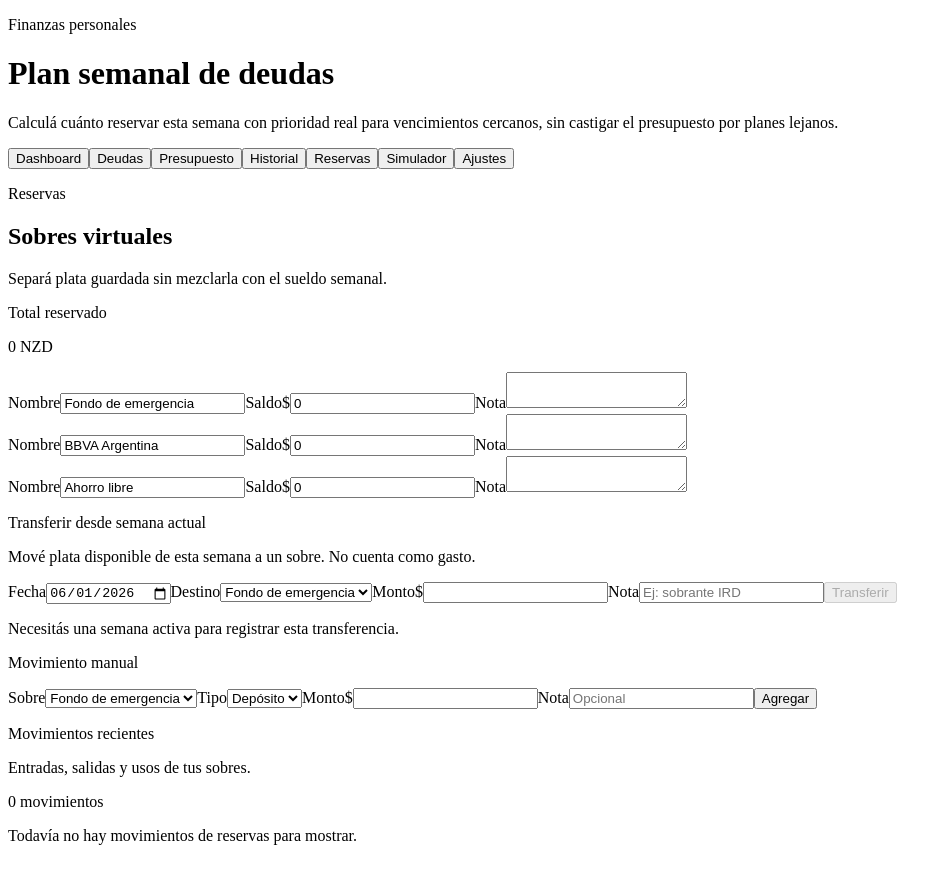
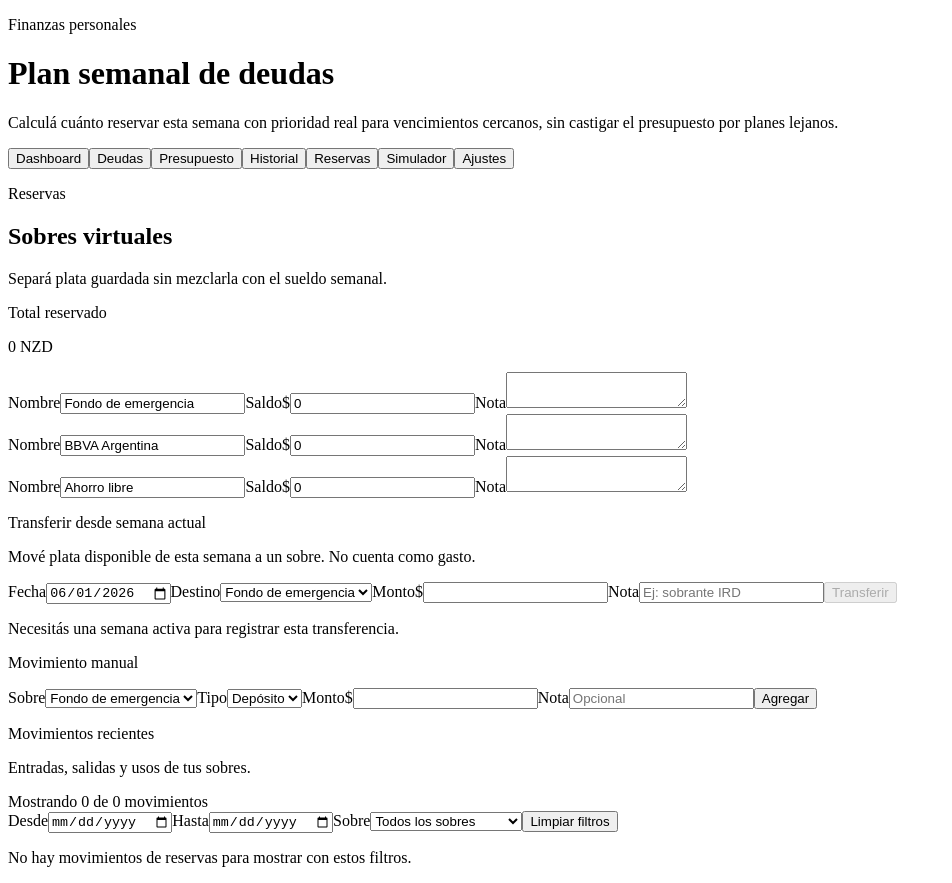
Before and after one commit to marcosgaier/finance-app, a React (Vite) app: page / in a window 1280 px wide. Both pictures are taken after a click on the button "Reservas". Shown: the whole page, without its empty margins (0-952 px from the left). Before the commit the page ends 861 px from the top, so only its background shows below. Built offline with nearby package versions, Linux system fonts and the light colour scheme; the HTML template or start-up script is replaced by a standard one.

Commit message:
Add reserve movement filters and pagination

```diff
--- a/src/components/ReserveBuckets.jsx
+++ b/src/components/ReserveBuckets.jsx
@@ -31,6 +31,12 @@ export function ReserveBuckets({
     amount: '',
     note: '',
   });
+  const [movementFilters, setMovementFilters] = useState({
+    dateFrom: '',
+    dateTo: '',
+    bucketId: 'all',
+  });
+  const [showAllMovements, setShowAllMovements] = useState(false);
   const totalReserved = buckets.reduce((total, bucket) => total + Number(bucket.balance || 0), 0);
   const recentMovements = buildReserveMovementHistory({
     activeWeek,
@@ -38,6 +44,14 @@ export function ReserveBuckets({
     reserveBucketMovements,
     weeklyRecords,
   });
+  const filteredMovements = recentMovements.filter((movement) => {
+    if (movementFilters.dateFrom && String(movement.date) < movementFilters.dateFrom) return false;
+    if (movementFilters.dateTo && String(movement.date) > movementFilters.dateTo) return false;
+    if (movementFilters.bucketId !== 'all' && movement.bucketId !== movementFilters.bucketId) return false;
+    return true;
+  });
+  const visibleMovements = showAllMovements ? filteredMovements : filteredMovements.slice(0, 10);
+  const hasHiddenMovements = filteredMovements.length > 10;
 
   function updateMovementDraft(patch) {
     setMovementDraft((currentDraft) => ({ ...currentDraft, ...patch }));
@@ -45,6 +59,20 @@ export function ReserveBuckets({
 
   function updateTransferDraft(patch) {
     setTransferDraft((currentDraft) => ({ ...currentDraft, ...patch }));
+  }
+
+  function updateMovementFilters(patch) {
+    setMovementFilters((currentFilters) => ({ ...currentFilters, ...patch }));
+    setShowAllMovements(false);
+  }
+
+  function clearMovementFilters() {
+    setMovementFilters({
+      dateFrom: '',
+      dateTo: '',
+      bucketId: 'all',
+    });
+    setShowAllMovements(false);
   }
 
   function addMovement() {
@@ -226,13 +254,56 @@ export function ReserveBuckets({
             <p className="mt-1 text-sm text-stone-500">Entradas, salidas y usos de tus sobres.</p>
           </div>
           <span className="rounded-full border border-stone-200 bg-white px-3 py-1 text-xs font-semibold text-stone-600">
-            {recentMovements.length} movimientos
+            Mostrando {visibleMovements.length} de {filteredMovements.length} movimientos
           </span>
         </div>
 
-        {recentMovements.length > 0 ? (
+        <div className="mt-3 grid gap-3 rounded-md border border-stone-200 bg-white p-3 md:grid-cols-[1fr_1fr_1fr_auto] md:items-end">
+          <label className="text-sm font-medium text-stone-600">
+            Desde
+            <input
+              className="mt-1 w-full rounded-md border border-stone-200 bg-white px-3 py-2 outline-none focus:border-sky-500"
+              type="date"
+              value={movementFilters.dateFrom}
+              onChange={(event) => updateMovementFilters({ dateFrom: event.target.value })}
+            />
+          </label>
+          <label className="text-sm font-medium text-stone-600">
+            Hasta
+            <input
+              className="mt-1 w-full rounded-md border border-stone-200 bg-white px-3 py-2 outline-none focus:border-sky-500"
+              type="date"
+              value={movementFilters.dateTo}
+              onChange={(event) => updateMovementFilters({ dateTo: event.target.value })}
+            />
+          </label>
+          <label className="text-sm font-medium text-stone-600">
+            Sobre
+            <select
+              className="mt-1 w-full rounded-md border border-stone-200 bg-white px-3 py-2 outline-none focus:border-sky-500"
+              value={movementFilters.bucketId}
+              onChange={(event) => updateMovementFilters({ bucketId: event.target.value })}
+            >
+              <option value="all">Todos los sobres</option>
+              {buckets.map((bucket) => (
+                <option key={bucket.id} value={bucket.id}>
+                  {bucket.name}
+                </option>
+              ))}
+            </select>
+          </label>
+          <button
+            className="rounded-md border border-stone-300 bg-stone-50 px-3 py-2 text-sm font-semibold text-stone-700 hover:bg-stone-100"
+            type="button"
+            onClick={clearMovementFilters}
+          >
+            Limpiar filtros
+          </button>
+        </div>
+
+        {filteredMovements.length > 0 ? (
           <div className="mt-3 grid gap-2">
-            {recentMovements.map((movement) => (
+            {visibleMovements.map((movement) => (
               <div
                 key={movement.id}
                 className="grid gap-1 rounded-md border border-stone-200 bg-white p-3 text-sm sm:grid-cols-[0.8fr_1.2fr_0.8fr_1fr_1.5fr_auto] sm:items-center"
@@ -265,10 +336,19 @@ export function ReserveBuckets({
                 )}
               </div>
             ))}
+            {hasHiddenMovements ? (
+              <button
+                className="w-fit rounded-md border border-stone-300 bg-white px-3 py-2 text-sm font-semibold text-stone-700 hover:bg-stone-100"
+                type="button"
+                onClick={() => setShowAllMovements((currentValue) => !currentValue)}
+              >
+                {showAllMovements ? 'Ver menos' : 'Ver todos'}
+              </button>
+            ) : null}
           </div>
         ) : (
           <p className="mt-3 rounded-md border border-dashed border-stone-300 bg-white p-3 text-sm text-stone-500">
-            Todavía no hay movimientos de reservas para mostrar.
+            No hay movimientos de reservas para mostrar con estos filtros.
           </p>
         )}
       </div>
@@ -302,6 +382,7 @@ function buildReserveMovementHistory({ activeWeek, buckets, reserveBucketMovemen
     id: movement.id,
     movementId: movement.id,
     date: movement.date,
+    bucketId: movement.bucketId,
     bucketName: movement.bucketName || bucketNameById[movement.bucketId] || 'Reserva',
     amount: movement.type === 'withdrawal' ? -Number(movement.amount || 0) : Number(movement.amount || 0),
     label: movement.type === 'withdrawal' ? 'Retiro manual' : 'Depósito manual',
@@ -314,6 +395,7 @@ function buildReserveMovementHistory({ activeWeek, buckets, reserveBucketMovemen
     id: movement.id,
     movementId: movement.id,
     date: movement.date || activeWeek.weekDate || activeWeek.weekStartDate,
+    bucketId: movement.bucketId,
     bucketName: movement.bucketName || bucketNameById[movement.bucketId] || 'Reserva',
     amount: movement.type === 'withdrawal' ? -Number(movement.amount || 0) : Number(movement.amount || 0),
     label: 'Transferido desde semana actual',
@@ -326,6 +408,7 @@ function buildReserveMovementHistory({ activeWeek, buckets, reserveBucketMovemen
     (record.reserveMovements || []).map((movement) => ({
       id: movement.id,
       date: movement.date || record.weekDate || record.weekStartDate,
+      bucketId: movement.bucketId,
       bucketName: movement.bucketName || bucketNameById[movement.bucketId] || 'Reserva',
       amount: movement.type === 'withdrawal' ? -Number(movement.amount || 0) : Number(movement.amount || 0),
       label: 'Transferido desde semana actual',
@@ -344,6 +427,7 @@ function buildReserveMovementHistory({ activeWeek, buckets, reserveBucketMovemen
       .map((transaction) => ({
         id: transaction.id,
         date: transaction.date || record.weekDate || record.weekStartDate,
+        bucketId: transaction.fundingSource,
         bucketName: bucketNameById[transaction.fundingSource] || 'Reserva',
         amount: -Number(transaction.amount || 0),
         label: 'Usado en gasto',
@@ -357,6 +441,7 @@ function buildReserveMovementHistory({ activeWeek, buckets, reserveBucketMovemen
       .map((payment, index) => ({
         id: `${record.id || record.weekDate || 'week'}-${payment.cardId || index}-reserve-payment`,
         date: record.weekDate || record.weekStartDate,
+        bucketId: payment.fundingSource,
         bucketName: bucketNameById[payment.fundingSource] || 'Reserva',
         amount: -Number(payment.amount || 0),
         label: 'Usado en pago de deuda',
```
